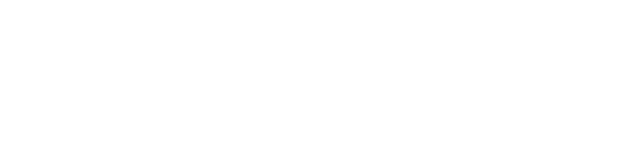
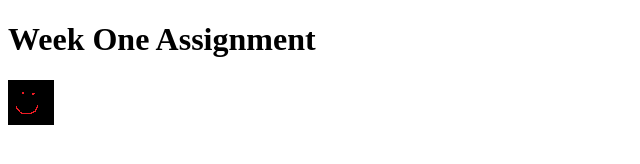
Before and after one commit to oldboy87/week01-assignment, a plain HTML site: page index.html in a window 1280 px wide. Shown: the whole page, without its empty margins (0-640 px from the left). Drawn offline with Linux system fonts and the light colour scheme.

Commit message:
Testing initial setup

```diff
--- a/index.html
+++ b/index.html
@@ -5,4 +5,11 @@
         <link rel="stylesheet" href="style.css">
         <script src="./app.js" defer></script>
     </head>
+    <body>
+        <header>
+            <h1>Week One Assignment</h1>
+        </header>
+        <img src="./img/test_git_start.bmp">
+        <footer></footer>
+    </body>
 </html>
```
Also changed, not shown: img/test_git_start.bmp (added).
